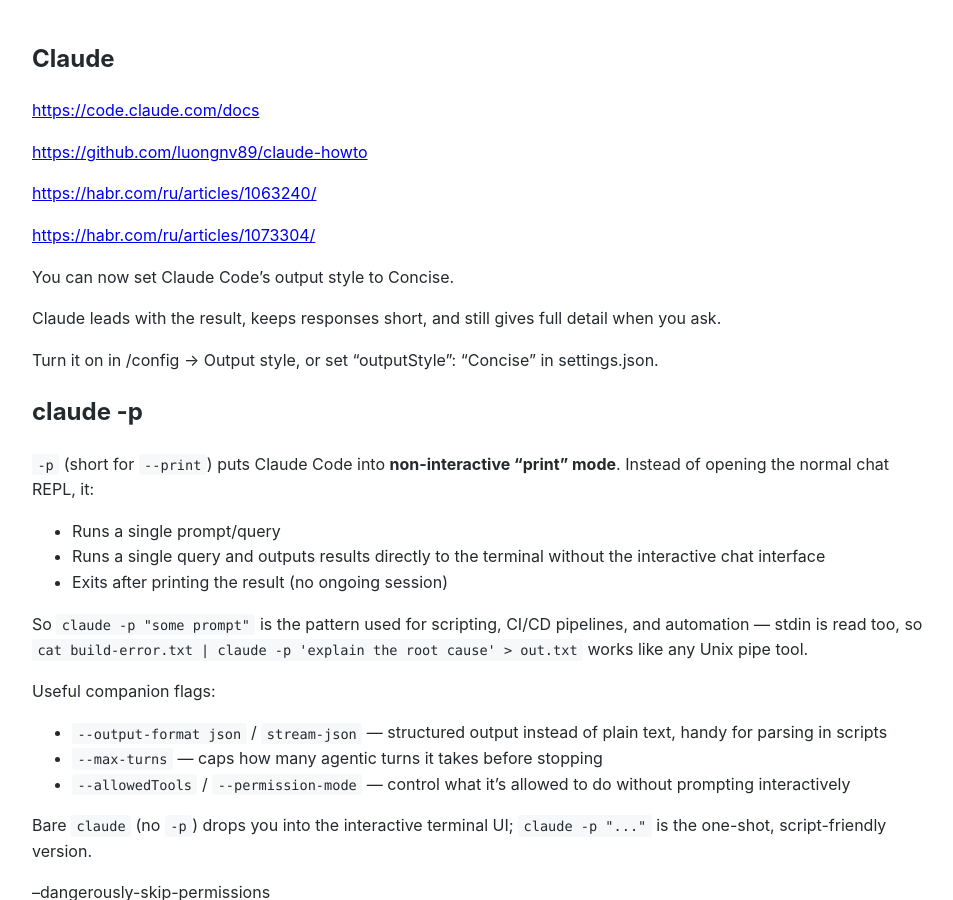
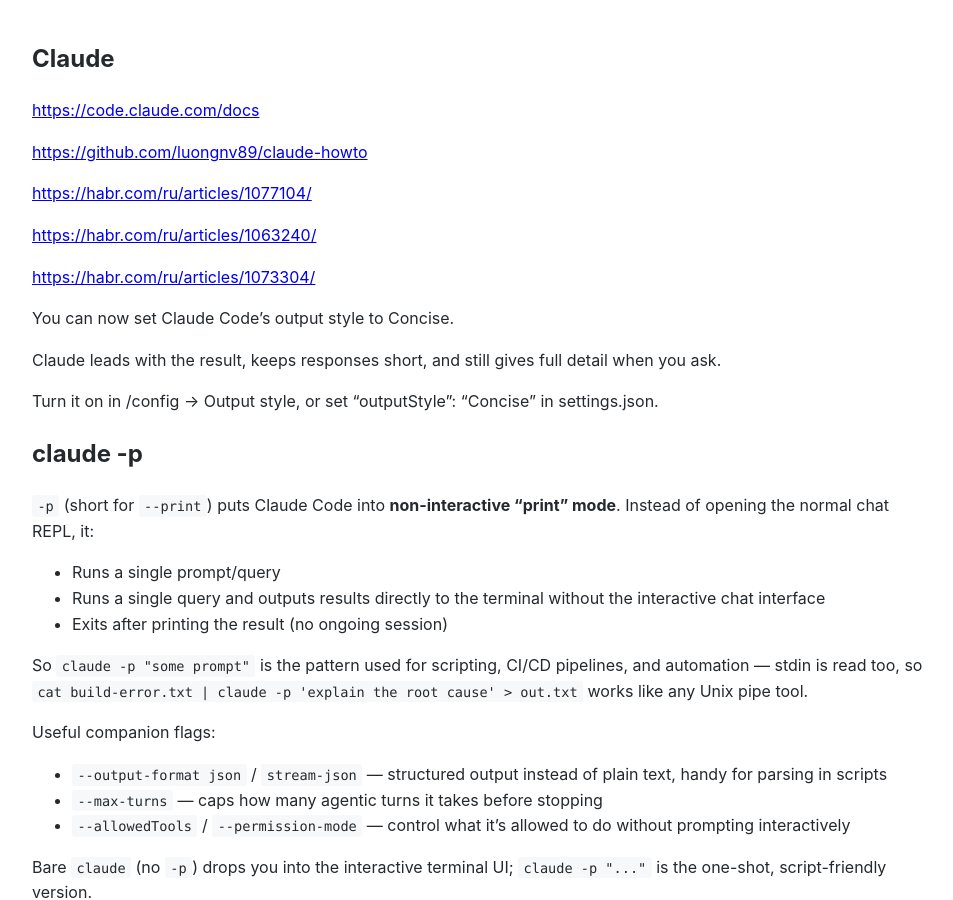
Before and after one commit to Michael-Lubinsky/michael-lubinsky.github.com, a Jekyll site: the page built from ml/claude.md, in a window 1280 px wide and 900 px high. Shown: the whole window, without its empty margins (158-1111 px from the left). Built offline with Jekyll 4.4.1, drawn with Linux system fonts in a browser that asks for light colours; our own code applies the rules of GitHub Pages for plain Markdown files.

Commit message:
Add additional links to claude.md

```diff
--- a/ml/claude.md
+++ b/ml/claude.md
@@ -2,6 +2,8 @@
 <https://code.claude.com/docs>
 
 <https://github.com/luongnv89/claude-howto>
+
+<https://habr.com/ru/articles/1077104/>
 
 <https://habr.com/ru/articles/1063240/>
 
```
